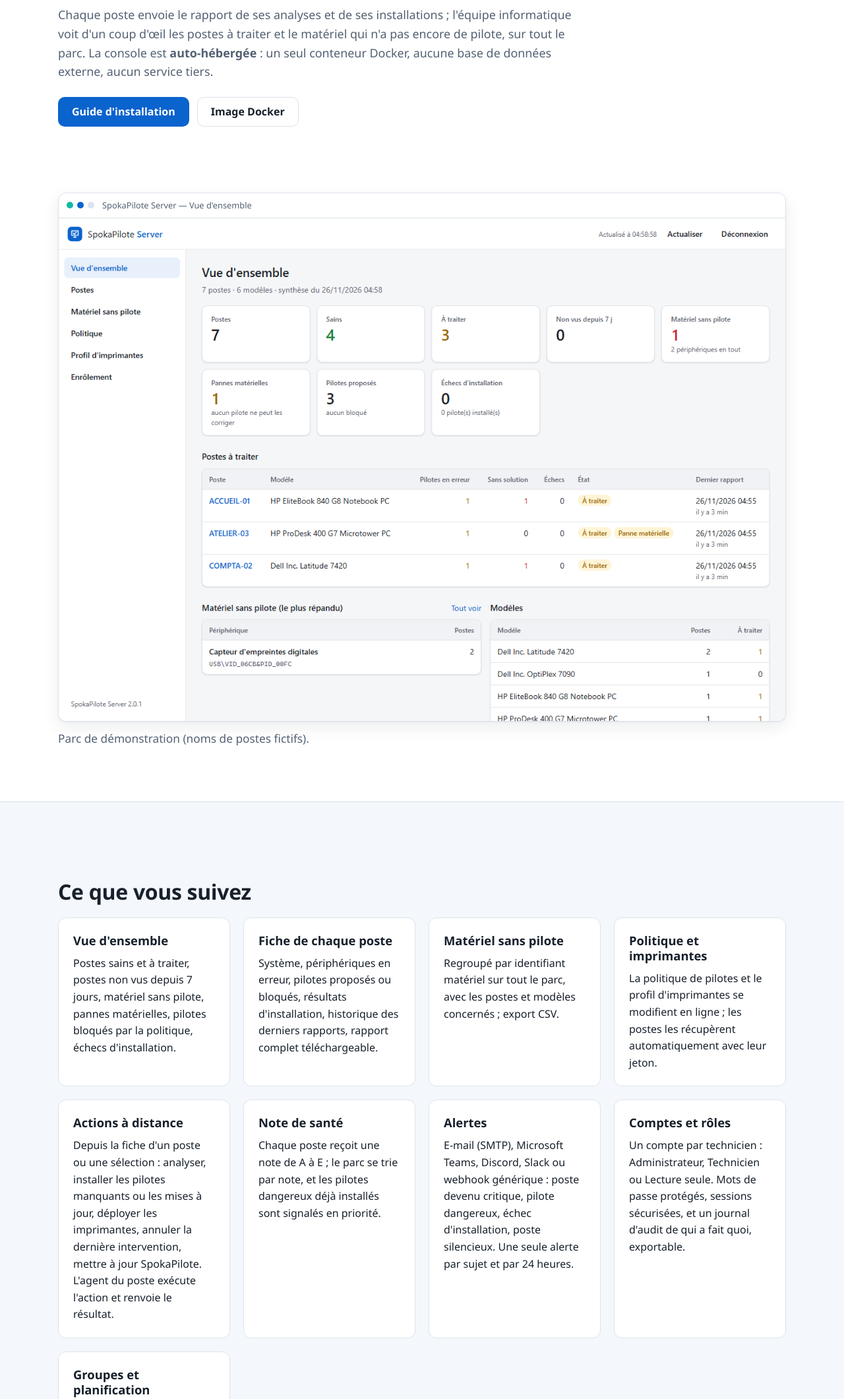
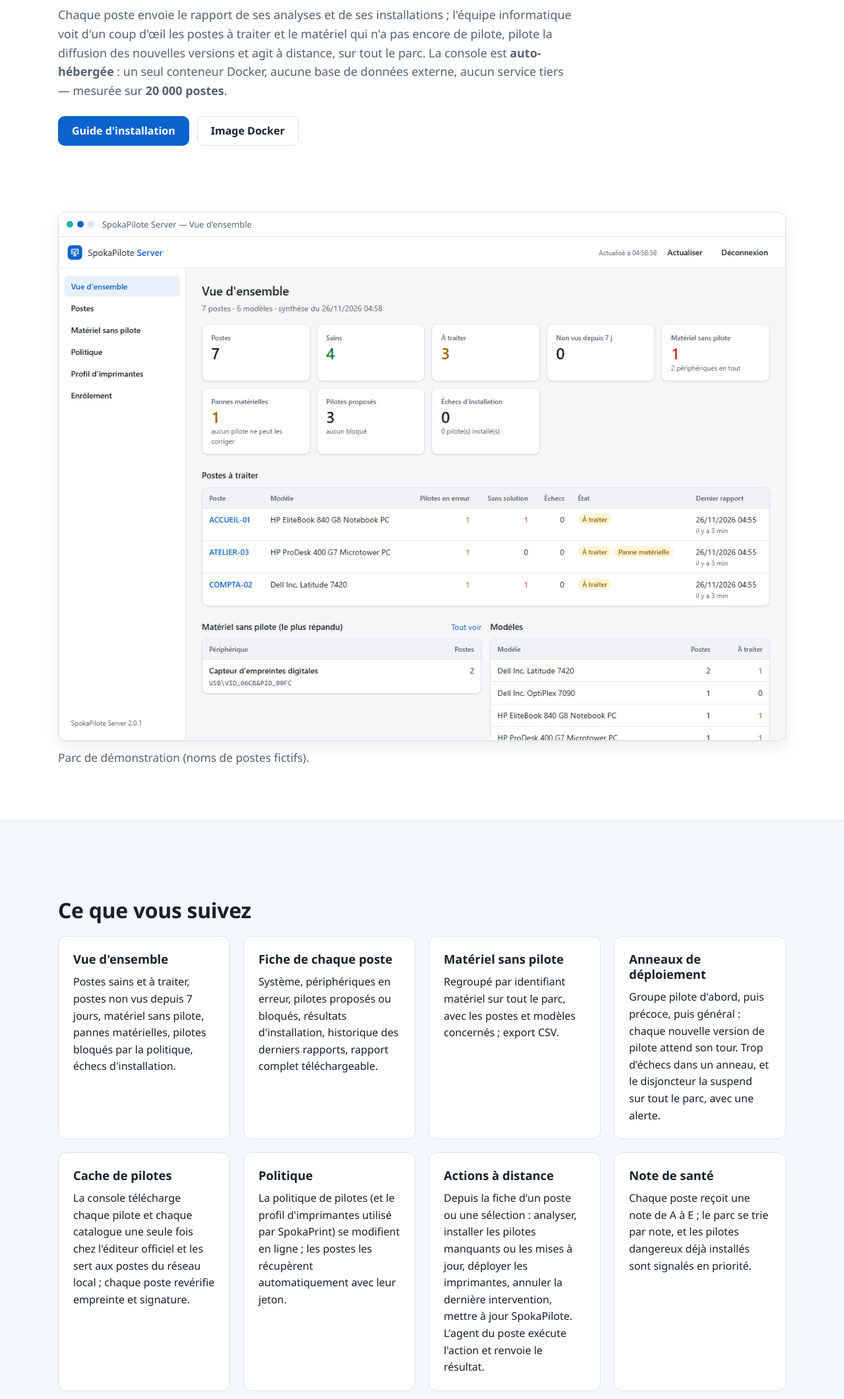
Before and after one commit to Spokator/SpokaPilote, a plain HTML site: page site/console.html in a window 1280 px wide. Shown: the part 160-2281 px from the top of the page at 66% size. Drawn offline with Linux system fonts and the light colour scheme; files that its build step writes are made by us from their sources; files whose address does not match are found by name.

Commit message:
Site : page console (anneaux de déploiement, cache de pilotes, 20 000 postes) ; script de captures de la console (Edge sans interface)
Co-Authored-By: Claude Opus 5.5 <noreply@anthropic.com>

```diff
--- a/site/console.html
+++ b/site/console.html
@@ -19,8 +19,9 @@
     <p class="eyebrow">Pour le parc</p>
     <h1>Console centrale SpokaPilote Server</h1>
     <p class="lead">Chaque poste envoie le rapport de ses analyses et de ses installations ; l'équipe informatique voit
-      d'un coup d'œil les postes à traiter et le matériel qui n'a pas encore de pilote, sur tout le parc. La console
-      est <strong>auto-hébergée</strong> : un seul conteneur Docker, aucune base de données externe, aucun service tiers.</p>
+      d'un coup d'œil les postes à traiter et le matériel qui n'a pas encore de pilote, pilote la diffusion des nouvelles
+      versions et agit à distance, sur tout le parc. La console est <strong>auto-hébergée</strong> : un seul conteneur
+      Docker, aucune base de données externe, aucun service tiers — mesurée sur <strong>20 000 postes</strong>.</p>
     <div class="btn-row">
       <a class="btn btn-primary" href="{{ROOT}}docs/console-centrale.html">Guide d'installation</a>
       <a class="btn btn-secondary" href="https://github.com/Spokator/SpokaPilote/pkgs/container/spokapilote-server" rel="noopener">Image Docker</a>
@@ -33,7 +34,7 @@
     <figure class="window">
       <div class="window-bar">SpokaPilote Server — Vue d'ensemble</div>
       <img src="{{ROOT}}assets/captures/console-vue-ensemble.png" width="1300" height="900"
-        alt="Vue d'ensemble de la console : 7 postes, 4 sains, 3 à traiter, matériel sans pilote, pannes matérielles, pilotes proposés, liste des postes à traiter et des modèles du parc.">
+        alt="Vue d'ensemble de la console sur un parc de démonstration de plusieurs milliers de postes : postes sains et à traiter, matériel sans pilote, pannes matérielles, pilotes proposés, santé moyenne, pilotes dangereux, liste des postes à traiter.">
     </figure>
     <p class="section-intro" style="margin-top:12px">Parc de démonstration (noms de postes fictifs).</p>
   </div>
@@ -49,8 +50,13 @@
         résultats d'installation, historique des derniers rapports, rapport complet téléchargeable.</p></div>
       <div class="card"><h3>Matériel sans pilote</h3><p>Regroupé par identifiant matériel sur tout le parc, avec les postes
         et modèles concernés ; export CSV.</p></div>
-      <div class="card"><h3>Politique et imprimantes</h3><p>La politique de pilotes et le profil d'imprimantes se modifient
-        en ligne ; les postes les récupèrent automatiquement avec leur jeton.</p></div>
+      <div class="card"><h3>Anneaux de déploiement</h3><p>Groupe pilote d'abord, puis précoce, puis général : chaque
+        nouvelle version de pilote attend son tour. Trop d'échecs dans un anneau, et le disjoncteur la suspend sur tout le
+        parc, avec une alerte.</p></div>
+      <div class="card"><h3>Cache de pilotes</h3><p>La console télécharge chaque pilote et chaque catalogue une seule fois
+        chez l'éditeur officiel et les sert aux postes du réseau local ; chaque poste revérifie empreinte et signature.</p></div>
+      <div class="card"><h3>Politique</h3><p>La politique de pilotes (et le profil d'imprimantes utilisé par SpokaPrint)
+        se modifient en ligne ; les postes les récupèrent automatiquement avec leur jeton.</p></div>
       <div class="card"><h3>Actions à distance</h3><p>Depuis la fiche d'un poste ou une sélection : analyser, installer les
         pilotes manquants ou les mises à jour, déployer les imprimantes, annuler la dernière intervention, mettre à jour
         SpokaPilote. L'agent du poste exécute l'action et renvoie le résultat.</p></div>
@@ -75,6 +81,16 @@
         <a class="window" href="{{ROOT}}assets/captures/console-materiel.png"><img src="{{ROOT}}assets/captures/console-materiel.png" width="1300" height="900" loading="lazy"
           alt="Matériel sans pilote regroupé par identifiant matériel, avec les postes et modèles concernés et l'export CSV."></a>
         <figcaption>Matériel sans pilote sur tout le parc.</figcaption>
+      </figure>
+      <figure>
+        <a class="window" href="{{ROOT}}assets/captures/console-deploiement.png"><img src="{{ROOT}}assets/captures/console-deploiement.png" width="1300" height="900" loading="lazy"
+          alt="Page Déploiement : anneaux Pilote, Précoce et Général avec leur délai, leurs groupes et leurs postes, disjoncteur actif, pilotes en cours de diffusion."></a>
+        <figcaption>Anneaux de déploiement et disjoncteur.</figcaption>
+      </figure>
+      <figure>
+        <a class="window" href="{{ROOT}}assets/captures/console-groupes.png"><img src="{{ROOT}}assets/captures/console-groupes.png" width="1300" height="900" loading="lazy"
+          alt="Groupes de postes avec leurs règles automatiques (constructeur, modèle, nom de poste) et leur nombre de postes."></a>
+        <figcaption>Groupes de postes, remplis par des règles.</figcaption>
       </figure>
     </div>
   </div>
```
Also changed, not shown: 1 other file.
